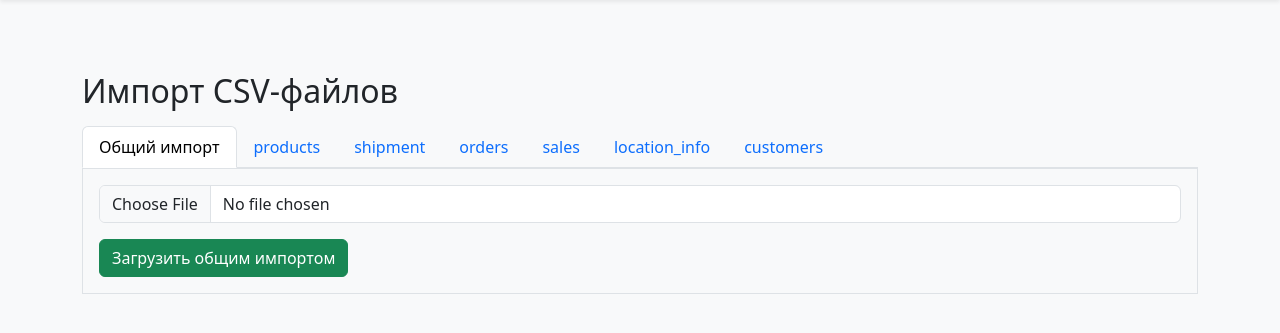
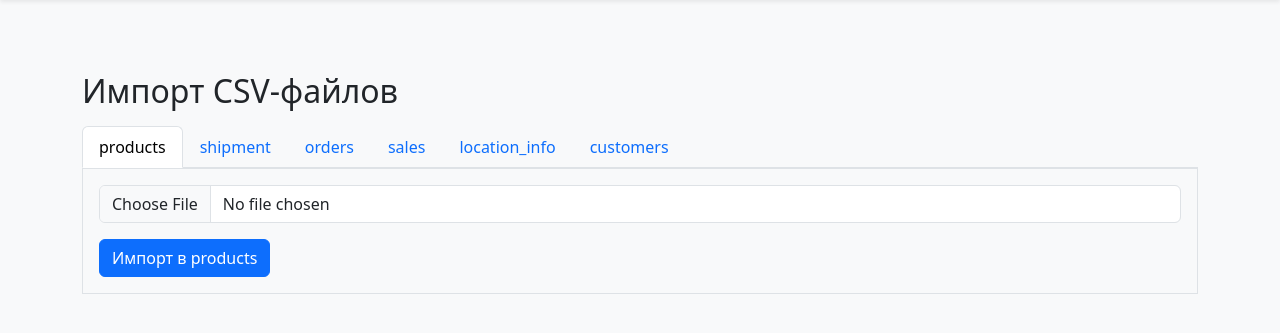
Before and after one commit to imiderji/superset_miit, a Flask app: page /import in a window 1280 px wide. Shown: the part 56-389 px from the top of the page. Run offline with Flask 3, Linux system fonts and the light colour scheme; parts of the project's set-up code (start-up, migrations or seed data) failed here and were passed over; some libraries are stand-ins or nearby versions.

Commit message:
modified import

```diff
--- a/src/flask_app/templates/import.html
+++ b/src/flask_app/templates/import.html
@@ -6,27 +6,16 @@
   <div id="alert-placeholder"></div>
 
   <ul class="nav nav-tabs mt-3" role="tablist">
-    <li class="nav-item">
-      <a class="nav-link active" data-bs-toggle="tab" href="#tab-all">Общий импорт</a>
-    </li>
     {% for tbl in tables %}
     <li class="nav-item">
-      <a class="nav-link" data-bs-toggle="tab" href="#tab-{{ tbl }}">{{ tbl }}</a>
+      <a class="nav-link {% if loop.first %}active{% endif %}" data-bs-toggle="tab" href="#tab-{{ tbl }}">{{ tbl }}</a>
     </li>
     {% endfor %}
   </ul>
 
   <div class="tab-content border p-3">
-    <div class="tab-pane fade show active" id="tab-all">
-      <form class="import-form" data-table="">
-        <div class="mb-3">
-          <input class="form-control" type="file" name="file" accept=".csv" required>
-        </div>
-        <button class="btn btn-success" type="submit">Загрузить общим импортом</button>
-      </form>
-    </div>
     {% for tbl in tables %}
-    <div class="tab-pane fade" id="tab-{{ tbl }}">
+    <div class="tab-pane fade {% if loop.first %}show active{% endif %}" id="tab-{{ tbl }}">
       <form class="import-form" data-table="{{ tbl }}">
         <div class="mb-3">
           <input class="form-control" type="file" name="file" accept=".csv" required>
@@ -43,7 +32,7 @@
         e.preventDefault();
         const alertBox = document.getElementById('alert-placeholder');
         alertBox.innerHTML = '';
-        const file = form.querySelector('input[type=file]').files[0];
+        const file = form.querySelector('input[type=file]').nfiles[0];
         if (!file) return;
         const data = new FormData();
         data.append('file', file);
```
